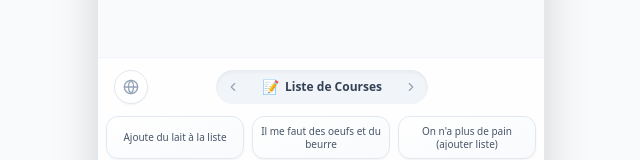
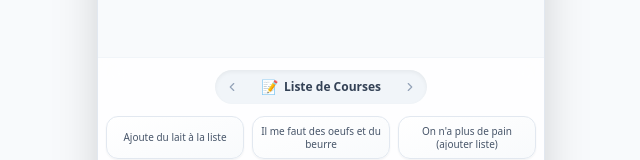
Before and after one commit to AzerfaXx-afk/frigochef, a React (Vite) app: page / in a window 1280 px wide. Shown: the part 462-622 px from the top of the page, without its empty margins (319-959 px from the left). Built offline with nearby package versions, Linux system fonts and the light colour scheme; no server answers.

Commit message:
refactor: remove unused web search toggle (globe icon) from assistant UI

```diff
--- a/components/RecipeAssistant.tsx
+++ b/components/RecipeAssistant.tsx
@@ -82,7 +82,6 @@ const RecipeAssistant: React.FC<Props> = ({ ingredients, setIngredients, setSave
     ]);
     const [inputValue, setInputValue] = useState('');
     const [isLoading, setIsLoading] = useState(false);
-    const [useSearch, setUseSearch] = useState(false);
     const [isThinking, setIsThinking] = useState(false);
     const [isPlayingAudio, setIsPlayingAudio] = useState(false);
     const [isAutoPlay, setIsAutoPlay] = useState(true);
@@ -435,7 +434,8 @@ const RecipeAssistant: React.FC<Props> = ({ ingredients, setIngredients, setSave
                 let allFunctionCalls: any[] = [];
                 let groundingUrls: string[] = [];
 
-                const stream = chatWithChefStream(history, userMsg.text, ingredients, shoppingList, useSearch);
+                // Remove the useSearch parameter as the feature has been removed
+                const stream = chatWithChefStream(history, userMsg.text, ingredients, shoppingList, false);
 
                 for await (const chunk of stream) {
                     const textChunk = chunk.text;
@@ -664,15 +664,8 @@ const RecipeAssistant: React.FC<Props> = ({ ingredients, setIngredients, setSave
                 {/* TOOLBAR: Mode Switcher & Web Toggle */}
                 <div className="flex items-center justify-between px-4 pt-3 pb-1">
 
-                    {/* Web Toggle */}
-                    <button
-                        type="button"
-                        onClick={() => setUseSearch(!useSearch)}
-                        className={`p-2 rounded-full border shadow-sm transition-all cursor-pointer flex items-center justify-center ${useSearch ? 'bg-blue-500 border-blue-600 text-white' : 'bg-white dark:bg-slate-800 border-slate-200 dark:border-slate-700 text-slate-400 dark:text-slate-500 hover:text-blue-500'}`}
-                        title="Recherche Web"
-                    >
-                        <Globe size={16} />
-                    </button>
+                    {/* Space explicitly reserved for balance (was Web Toggle) */}
+                    <div className="w-8"></div>
 
                     {/* Mode Navigator */}
                     <div className="flex items-center gap-2 bg-slate-100 dark:bg-slate-800 rounded-full p-1 shadow-inner">
```
